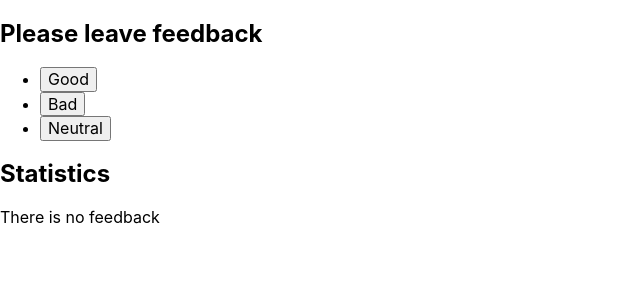
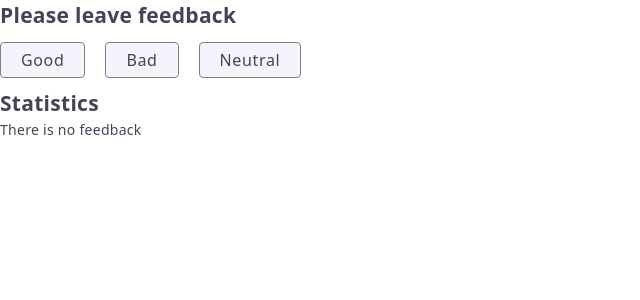
Before and after one commit to YuriyBeregovoy/goit-react-hw-02-feedback, a React (Create React App) app: page / in a window 1280 px wide. Shown: the top 300 px of the page, without its empty margins (0-640 px from the left). Built offline with nearby package versions, Linux system fonts and the light colour scheme.

Commit message:
added the FeedbackOptions component styles

```diff
--- a/src/components/FeedbackOptions/FeedbackOptions.jsx
+++ b/src/components/FeedbackOptions/FeedbackOptions.jsx
@@ -1,9 +1,11 @@
+import { ButtonFeedback, ListButtons } from "./FeedbackOptions.styled"
+
 export const FeedbackOptions = ({onLeaveFeedbackGood, onLeaveFeedbackBad, onLeaveFeedbackNeutral}) => {
 
-  return <ul>
-  <li><button onClick={onLeaveFeedbackGood}>Good</button></li>
-  <li><button onClick={onLeaveFeedbackBad}>Bad</button></li>
-  <li><button onClick={onLeaveFeedbackNeutral}>Neutral</button></li>
-</ul>
+  return <ListButtons>
+  <li><ButtonFeedback type="button" onClick={onLeaveFeedbackGood}>Good</ButtonFeedback></li>
+  <li><ButtonFeedback type="button" onClick={onLeaveFeedbackBad}>Bad</ButtonFeedback></li>
+  <li><ButtonFeedback type="button" onClick={onLeaveFeedbackNeutral}>Neutral</ButtonFeedback></li>
+</ListButtons>
 
 }
--- a/src/components/FeedbackOptions/FeedbackOptions.styled.js
+++ b/src/components/FeedbackOptions/FeedbackOptions.styled.js
@@ -1,3 +1,34 @@
-import { Styled } from "styled-components/dist/constructors/constructWithOptions";
+import styled from "styled-components";
 
-export const
+export const ListButtons = styled.ul`
+display: flex;
+gap: 20px;
+list-style: none;
+margin-top: 10px;
+margin-bottom: 10px;
+
+ padding: 0;
+
+`;
+
+export const ButtonFeedback = styled.button`
+    padding: 5px 20px;
+    cursor: pointer;
+    font-family: inherit;
+    font-weight: 500;
+    font-size: 16px;
+    line-height: 1.5;
+    text-align: center;
+    letter-spacing: 0.04em;
+    color: inherit;
+    border: 1px solid gray;
+    border-radius: 4px;
+    background-color: #f4f4fd;
+
+    &:hover, :focus
+    {
+    color: #4d5ae5;
+    background-color: white;
+    box-shadow: 0px 3px 1px rgba(0, 0, 0, 0.1), 0px 2px 1px rgba(0, 0, 0, 0.08),
+    0px 2px 2px rgba(0, 0, 0, 0.12);}
+`;
--- a/src/components/GlobalStyle.js
+++ b/src/components/GlobalStyle.js
@@ -4,13 +4,14 @@ import "modern-normalize";
 
 
 export const GlobalStyle = createGlobalStyle`
+
+
 body {
-  margin: 0;
-  font-family: -apple-system, BlinkMacSystemFont, 'Segoe UI', 'Roboto', 'Oxygen',
-    'Ubuntu', 'Cantarell', 'Fira Sans', 'Droid Sans', 'Helvetica Neue',
-    sans-serif;
-  -webkit-font-smoothing: antialiased;
-  -moz-osx-font-smoothing: grayscale;
+  min-width: 320px;
+    color: #434455;
+  font-size: 14px;
+  line-height: 1.5;
+  letter-spacing: 0.02em;
 }
 
 code {
@@ -18,6 +19,42 @@ code {
     monospace;
 }
 
+h1,
+h2,
+h3,
+h4,
+h5,
+h6,
+p {
+  margin: 0;
+}
+
+ul {
+  margin: 0;
+  padding: 0;
+  list-style: none;
+}
+
+a {
+  color: currentColor;
+  text-decoration: none;
+}
+
+button {
+  cursor: pointer;
+}
+
+img {
+  display: block;
+  max-width: 100%;
+  height: auto;
+}
+
+
+address{
+  font-style: normal;
+}
+
 
 
 `;
```
